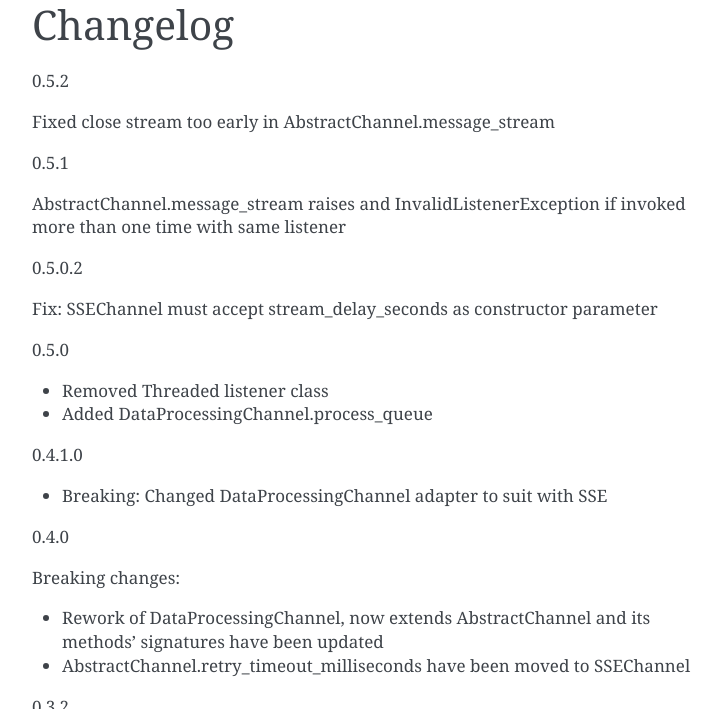
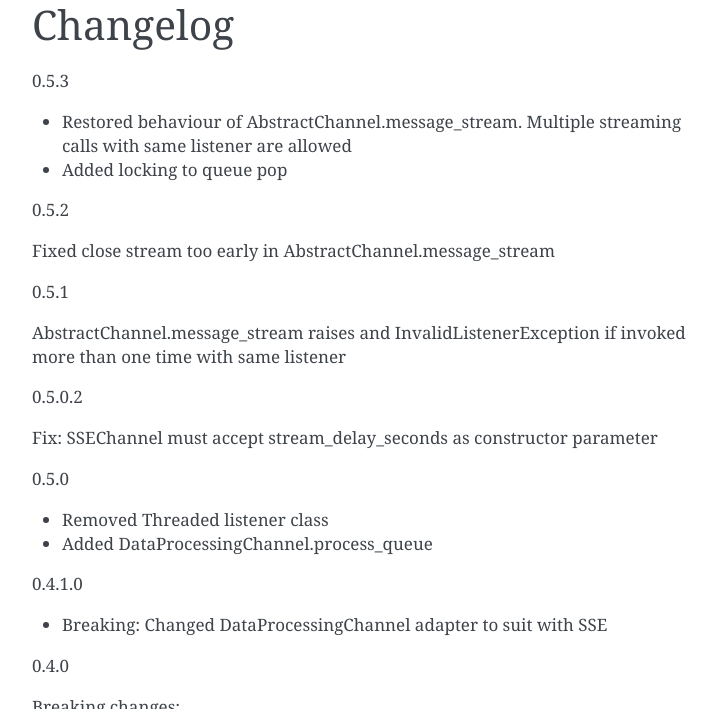
Before and after one commit to laxertu/eric, a Sphinx documentation site: the page built from docs/source/index.rst, in a window 1280 px wide and 900 px high, scrolled down 1203 px, cut to the strip 191-900 px from the top of the window. Shown: the whole strip, without its empty margins (388-1108 px from the left). Built offline with Sphinx 7.4.7, drawn with Linux system fonts in a browser that asks for light colours.

Commit message:
0.5.3 * Restored behaviour of AbstractChannel.message_stream. Multiple streaming calls with same listener are allowed * Added locking to queue pop

```diff
--- a/docs/source/index.rst
+++ b/docs/source/index.rst
@@ -48,6 +48,11 @@ Exceptions
 
 Changelog
 =========
+0.5.3
+
+* Restored behaviour of AbstractChannel.message_stream. Multiple streaming calls with same listener are allowed
+* Added locking to queue pop
+
 0.5.2
 
 Fixed close stream too early in AbstractChannel.message_stream
--- a/pyproject.toml
+++ b/pyproject.toml
@@ -1,7 +1,7 @@
 [tool.poetry]
 name = "eric-sse"
 description = "A lightweight message dispatcher based on SSE protocol data transfer objects format"
-version = "0.5.2"
+version = "0.5.3"
 authors = ["Luca Stretti <laxertu@gmail.com>"]
 keywords = ["sse", "queue", "API", "concurrency"]
 license = "MIT"
```
Also changed, not shown: README.md (+5 -0 lines), 2 other files.
